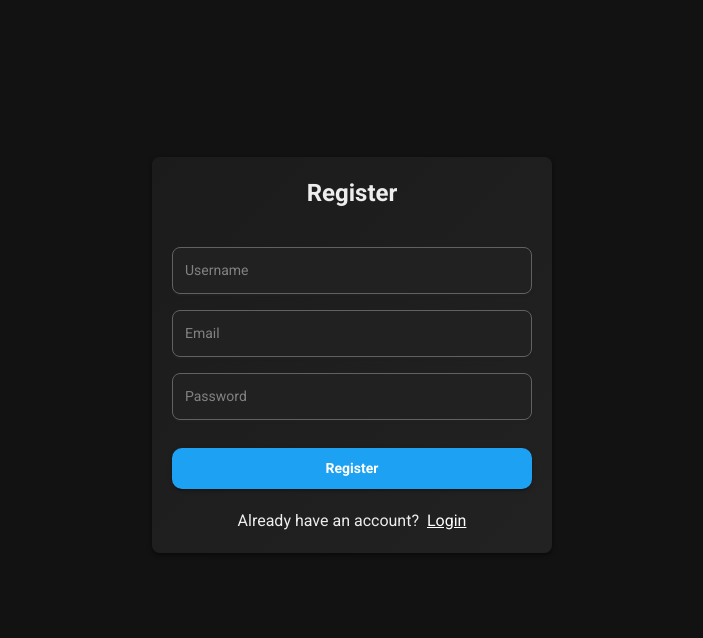
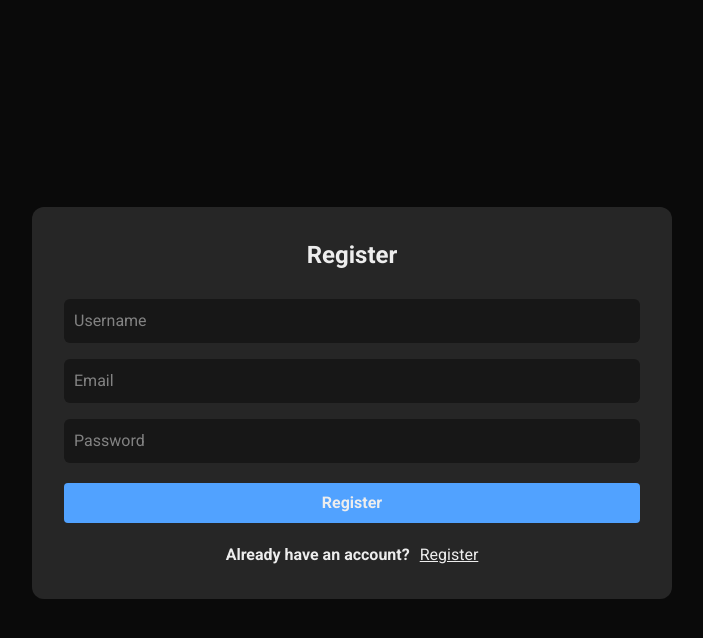
Before and after one commit to wesleynw/splajompy-ts, a Next.js app: page /register in a window 1280 px wide. Shown: the top 638 px of the page, without its empty margins (288-991 px from the left). Built offline with nearby package versions, Linux system fonts and the light colour scheme; no server answers; what @mui/material-nextjs would draw is missing.

Commit message:
register page

```diff
--- a/src/app/components/forms/button.tsx
+++ /dev/null
@@ -1,16 +0,0 @@
-import { Button, styled } from "@mui/material";
-
-export const StyledButton = styled(Button)(() => ({
-  textTransform: "none",
-  borderRadius: "10px",
-  padding: "8px 16px",
-  fontWeight: "bold",
-  fontSize: "0.875rem",
-  backgroundColor: "#1DA1F2",
-  color: "#ffffff",
-  marginTop: "20px",
-  width: "100%",
-  "&:hover": {
-    backgroundColor: "#0d8de6",
-  },
-}));
--- a/src/app/components/forms/formControl.tsx
+++ /dev/null
@@ -1,7 +0,0 @@
-import { styled, FormControl } from "@mui/material";
-
-export const StyledFormControl = styled(FormControl)(() => ({
-  margin: "0px",
-  padding: "0px",
-  width: "100%",
-}));
--- a/src/app/components/forms/input.tsx
+++ /dev/null
@@ -1,22 +0,0 @@
-import { Input, styled } from "@mui/material";
-
-export const StyledInput = styled(Input)(({ theme }) => ({
-  width: "100%",
-  fontSize: "0.875rem",
-  fontWeight: 400,
-  padding: "8px 12px",
-  margin: "8px 0px",
-  borderRadius: "8px",
-  color: theme.palette.grey[300],
-  background: theme.palette.grey[900],
-  "&:hover": {
-    borderColor: theme.palette.primary.main,
-  },
-  "&:focus": {
-    outline: 0,
-    borderColor: theme.palette.primary.main,
-    boxShadow: `0 0 0 3px ${theme.palette.primary.dark}`,
-  },
-  border: `1px solid ${theme.palette.grey[700]}`,
-  boxShadow: `0 2px 2px ${theme.palette.grey[900]}`,
-}));
--- a/src/app/components/login/LoginPage.tsx
+++ b/src/app/components/login/LoginPage.tsx
@@ -6,7 +6,6 @@ import React, { useActionState, useState } from "react";
 import Button2 from "../base/Button2";
 import Form from "../base/form/Form";
 import Input from "../base/form/Input";
-import { StyledInput } from "../forms/input";
 import CenteredLayout from "../layout/CenteredLayout";
 import Spinner from "../loading/Spinner";
 
@@ -48,7 +47,6 @@ export default function LoginPage() {
                 type="password"
                 name="password"
                 required
-                // defaultValue={(state.payload?.get("password") as string) || ""}
               />
             )}
             {state.errors?.password && (
@@ -64,9 +62,17 @@ export default function LoginPage() {
               </button>
             </div>
             <Button2 type="submit" disabled={isPending}>
-              <p className={`${isPending ? "invisible" : "visible"}`}>
-                Continue
-              </p>
+              <div className="flex w-full flex-row justify-between">
+                <div></div>
+                <p>Continue</p>
+                <div className="relative">
+                  {isPending && (
+                    <div className="absolute top-1 -left-4">
+                      <div className="text-surfaceinline-block h-4 w-4 animate-spin rounded-full border-4 border-solid border-current border-e-transparent align-[-0.125em] motion-reduce:animate-[spin_1.5s_linear_infinite] dark:text-white"></div>
+                    </div>
+                  )}
+                </div>
+              </div>
             </Button2>
             <div className="mt-2 flex flex-row space-x-2.5">
               <p className="font-bold">New here?</p>
@@ -106,13 +112,11 @@ export default function LoginPage() {
               <p style={{ color: "red" }}>{otpState.errors.code}</p>
             )}
             {isUsingPassword && (
-              <StyledInput
+              <Input
                 placeholder="Password"
                 type="password"
                 name="password"
-                disableUnderline
                 required
-                defaultValue={state.payload?.get("password") || ""}
               />
             )}
 
--- a/src/app/components/register/RegisterPage.tsx
+++ b/src/app/components/register/RegisterPage.tsx
@@ -1,32 +1,13 @@
 "use client";
 
 import { register } from "@/app/auth/register";
-import {
-  Box,
-  CircularProgress,
-  Stack,
-  Typography,
-  styled,
-} from "@mui/material";
-import Link from "next/link";
+import { useRouter } from "next/navigation";
 import React, { useActionState } from "react";
 import { useFormStatus } from "react-dom";
-import { StyledButton } from "../forms/button";
-import { StyledFormControl } from "../forms/formControl";
-import { StyledInput } from "../forms/input";
-
-const FormContainer = styled(Box)(() => ({
-  display: "flex",
-  flexDirection: "column",
-  alignItems: "center",
-  width: "100%",
-  maxWidth: "400px",
-  padding: "20px",
-  margin: "10px auto",
-  borderRadius: "8px",
-  background: "linear-gradient(135deg, #1b1b1b, #222222)",
-  boxShadow: "0 2px 4px rgba(0, 0, 0, 0.5)",
-}));
+import Button2 from "../base/Button2";
+import Form from "../base/form/Form";
+import Input from "../base/form/Input";
+import CenteredLayout from "../layout/CenteredLayout";
 
 const initialState = {
   errors: {
@@ -38,120 +19,66 @@ const initialState = {
 };
 
 export default function RegisterPage() {
+  const router = useRouter();
+  const { pending } = useFormStatus();
   const [state, dispatch] = useActionState(register, initialState);
 
   return (
-    <Box
-      sx={{
-        display: "flex",
-        justifyContent: "center",
-        alignItems: "center",
-        height: "100vh",
-        width: "100vw",
-        overflow: "hidden",
-        position: "relative",
-        paddingBottom: "90px",
-        backgroundColor: "#121212",
-      }}
-    >
-      <form action={dispatch} style={{ width: "100%" }}>
-        <FormContainer>
-          <Typography variant="h5" fontWeight={800} marginBottom="30px">
-            Register
-          </Typography>
-          <StyledFormControl>
-            <StyledInput
+    <div className="flex h-screen w-screen flex-col justify-center">
+      <CenteredLayout>
+        <Form action={dispatch}>
+          <p className="mb-5 text-2xl font-black">Register</p>
+          <Input
             type="text"
             name="username"
             placeholder="Username"
-              disableUnderline
             required
-              defaultValue={state.payload?.get("username") || ""}
+            defaultValue={(state.payload?.get("username") as string) || ""}
           />
-          </StyledFormControl>
           {state.errors?.username && (
-            <Box
-              component="p"
-              sx={{
-                color: "#ff0000",
-                textAlign: "center",
-                marginTop: "8px",
-              }}
-            >
-              {state.errors.username}
-            </Box>
+            <p className="text-red-700">{state.errors.username}</p>
           )}
-          <StyledFormControl>
-            <StyledInput
+          <Input
             type="email"
             name="email"
             placeholder="Email"
-              disableUnderline
             required
-              defaultValue={state.payload?.get("email") || ""}
+            defaultValue={(state.payload?.get("email") as string) || ""}
           />
-          </StyledFormControl>
           {state.errors?.email && (
-            <Box
-              component="p"
-              sx={{
-                color: "#ff0000",
-                textAlign: "center",
-                marginTop: "8px",
-              }}
-            >
-              {state.errors.email}
-            </Box>
+            <p className="text-red-700">{state.errors.email}</p>
           )}
-          <StyledFormControl>
-            <StyledInput
+          <Input
             type="password"
             name="password"
             placeholder="Password"
-              disableUnderline
             required
-              defaultValue={state.payload?.get("password") || ""}
+            defaultValue={(state.payload?.get("password") as string) || ""}
           />
-          </StyledFormControl>
           {state.errors?.password && (
-            <Box
-              component="p"
-              sx={{
-                color: "#ff0000",
-                textAlign: "center",
-                marginTop: "8px",
-              }}
-            >
-              {state.errors.password}
-            </Box>
+            <p className="text-red-700">{state.errors.password}</p>
           )}
-          <RegisterButton />
-          <Stack direction="row" spacing={1} sx={{ marginTop: "20px" }}>
-            <Typography>Already have an account?</Typography>
-            <Typography
-              sx={{
-                color: "primary.main",
-                textDecoration: "underline",
-                cursor: "pointer",
-              }}
-              component={Link}
-              href="/login"
-            >
-              Login
-            </Typography>
-          </Stack>
-        </FormContainer>
-      </form>
-    </Box>
+          <Button2>
+            <div className="flex w-full flex-row justify-between">
+              <div></div>
+              <p>Register</p>
+              <div className="relative">
+                {pending && (
+                  <div className="absolute top-1 -left-4">
+                    <div className="text-surfaceinline-block h-4 w-4 animate-spin rounded-full border-4 border-solid border-current border-e-transparent align-[-0.125em] motion-reduce:animate-[spin_1.5s_linear_infinite] dark:text-white"></div>
+                  </div>
+                )}
+              </div>
+            </div>
+          </Button2>
+          <div className="mt-2 flex flex-row space-x-2.5">
+            <p className="font-bold">Already have an account?</p>
+            <button className="underline" onClick={() => router.push("/login")}>
+              Register
+            </button>
+          </div>
+        </Form>
+      </CenteredLayout>
+    </div>
   );
 }
-
-function RegisterButton() {
-  const { pending } = useFormStatus();
-
-  return (
-    <StyledButton variant="contained" disabled={pending} type="submit">
-      {pending ? <CircularProgress size={24} /> : "Register"}
-    </StyledButton>
-  );
-}
```
Lines whose indentation alone changed are shown as unchanged.
